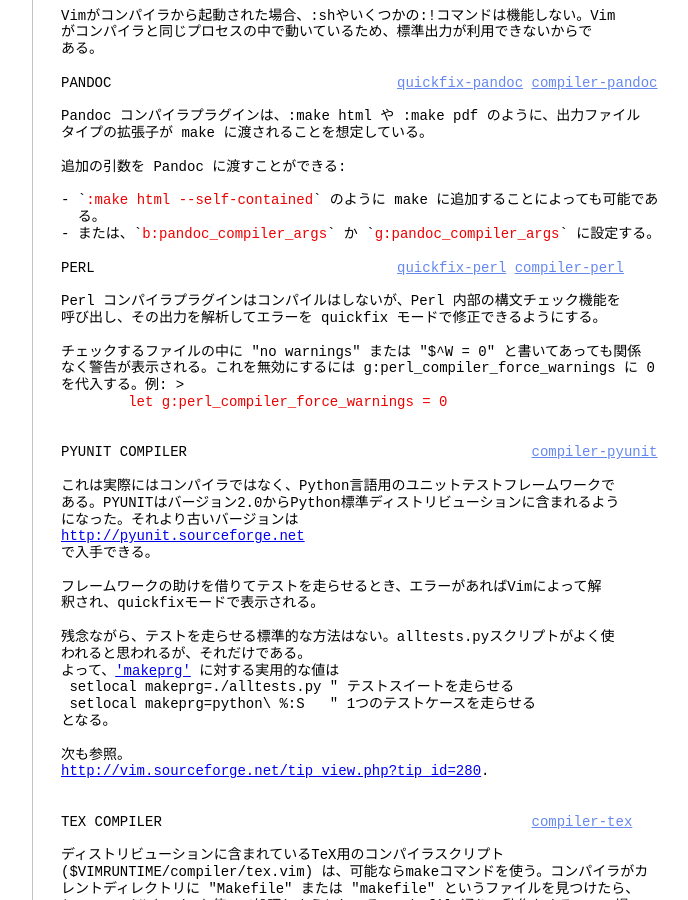
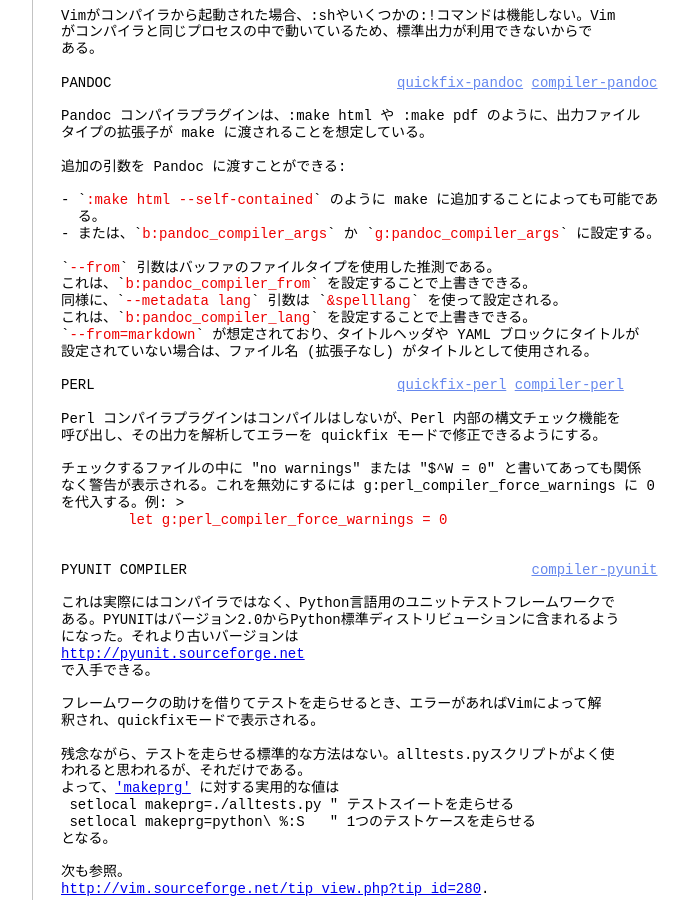
Before and after one commit to vim-jp/vimdoc-ja, a Jekyll site: the page built from quickfix.html, in a window 1280 px wide and 900 px high, scrolled down 21742 px. Shown: the whole window, without its empty margins (340-1028 px from the left). Built offline with Jekyll 4.4.1, drawn with Linux system fonts in a browser that asks for light colours; nearby versions of some CDN libraries; comment, search, counter and statistics services are not loaded; some of the changed text lies outside the part shown.

Commit message:
Generated by GitHub workflow 10554698970
https://github.com/vim-jp/vimdoc-ja-working/actions/runs/10554698970

```diff
--- a/quickfix.html
+++ b/quickfix.html
@@ -3,7 +3,7 @@ layout: vimdoc
 helpname: 'quickfix'
 ---
 <div id='vimCodeElement'>
-<a class="Constant" href="quickfix.html" name="quickfix.txt">quickfix.txt</a>&nbsp;&nbsp;For&nbsp;<span class="Identifier">Vim バージョン 9.1.</span>&nbsp;&nbsp;Last change: 2024 Aug 05<br>
+<a class="Constant" href="quickfix.html" name="quickfix.txt">quickfix.txt</a>&nbsp;&nbsp;For&nbsp;<span class="Identifier">Vim バージョン 9.1.</span>&nbsp;&nbsp;Last change: 2024 Aug 20<br>
 <br>
 <br>
 &nbsp;&nbsp;&nbsp;&nbsp;&nbsp;&nbsp;&nbsp;&nbsp;&nbsp;&nbsp;&nbsp;&nbsp;&nbsp;&nbsp;&nbsp;&nbsp;<span class="Identifier">VIMリファレンスマニュアル&nbsp;&nbsp;&nbsp;&nbsp;by Bram Moolenaar</span><br>
@@ -1299,6 +1299,13 @@ Pandoc コンパイラプラグインは、:make html や :make pdf のように
 -&nbsp;`<span class="Comment">:make html --self-contained</span>`&nbsp;のように make に追加することによっても可能であ<br>
 &nbsp;&nbsp;る。<br>
 - または、`<span class="Comment">b:pandoc_compiler_args</span>`&nbsp;か&nbsp;`<span class="Comment">g:pandoc_compiler_args</span>`&nbsp;に設定する。<br>
+<br>
+`<span class="Comment">--from</span>`&nbsp;引数はバッファのファイルタイプを使用した推測である。<br>
+これは、`<span class="Comment">b:pandoc_compiler_from</span>`&nbsp;を設定することで上書きできる。<br>
+同様に、`<span class="Comment">--metadata lang</span>`&nbsp;引数は&nbsp;`<span class="Comment">&amp;spelllang</span>`&nbsp;を使って設定される。<br>
+これは、`<span class="Comment">b:pandoc_compiler_lang</span>`&nbsp;を設定することで上書きできる。<br>
+`<span class="Comment">--from=markdown</span>`&nbsp;が想定されており、タイトルヘッダや YAML ブロックにタイトルが<br>
+設定されていない場合は、ファイル名 (拡張子なし) がタイトルとして使用される。<br>
 <br>
 <span class="Statement">PERL&nbsp;&nbsp;&nbsp;&nbsp;&nbsp;&nbsp;&nbsp;&nbsp;&nbsp;&nbsp;&nbsp;&nbsp;&nbsp;&nbsp;&nbsp;&nbsp;&nbsp;&nbsp;&nbsp;&nbsp;&nbsp;&nbsp;&nbsp;&nbsp;&nbsp;&nbsp;&nbsp;&nbsp;&nbsp;&nbsp;&nbsp;&nbsp;&nbsp;&nbsp;&nbsp;&nbsp;</span><a class="Constant" href="quickfix.html#quickfix-perl" name="quickfix-perl">quickfix-perl</a>&nbsp;<a class="Constant" href="quickfix.html#compiler-perl" name="compiler-perl">compiler-perl</a><br>
 <br>
```
